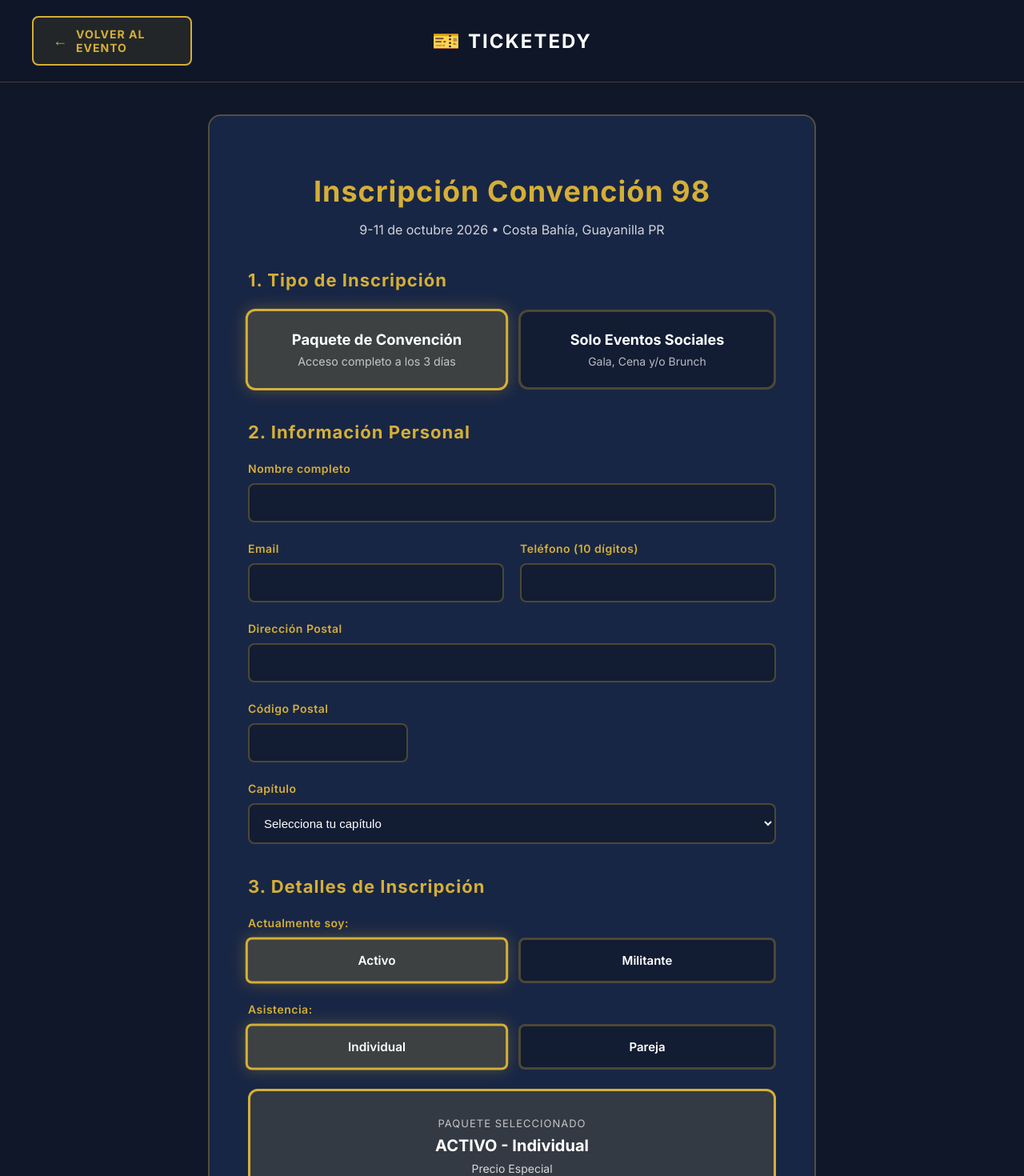
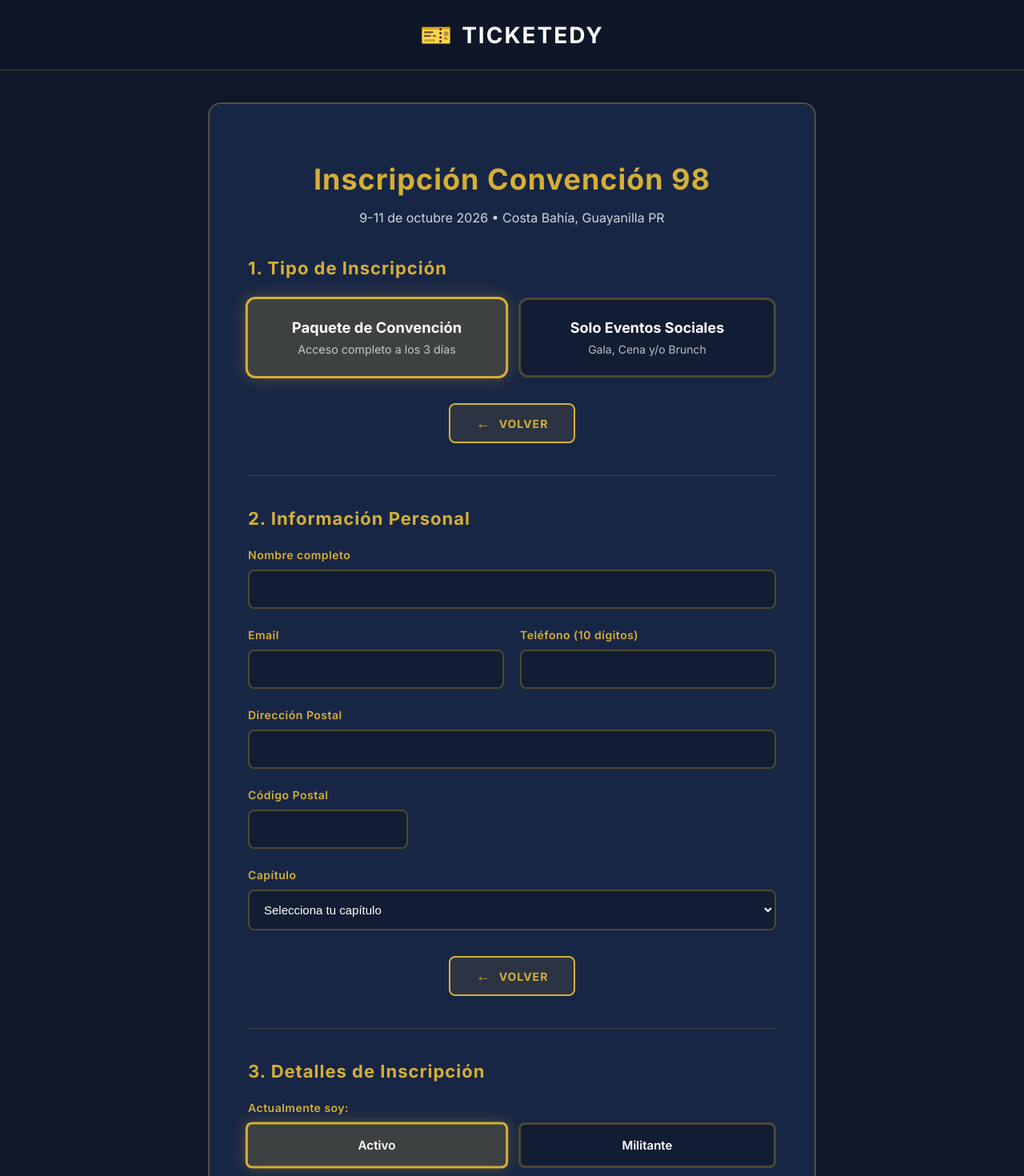
Before and after one commit to zetaactivo1963-create/zeta-tron, a Next.js app: page /compra-convencion in a window 1280 px wide. Shown: the top 1470 px of the page at 80% size. Built offline with nearby package versions, Linux system fonts and the light colour scheme; no server answers.

Commit message:
Refactor header and add back navigation links

```diff
--- a/app/compra-convencion/page.tsx
+++ b/app/compra-convencion/page.tsx
@@ -194,33 +194,10 @@ export default function CompraConvencion() {
 
       {/* HEADER */}
       <header style={header}>
-        <div style={headerLeft}>
-          {step === "form" && (
-            <Link href="/events/sigma-convention-98" style={backButton}>
-              <span style={backArrow}>←</span>
-              <span>VOLVER AL EVENTO</span>
-            </Link>
-          )}
-          {step === "review" && (
-            <button onClick={() => setStep("form")} style={backButton}>
-              <span style={backArrow}>←</span>
-              <span>VOLVER A EDITAR</span>
-            </button>
-          )}
-          {step === "payment" && (
-            <button onClick={() => setStep("review")} style={backButton}>
-              <span style={backArrow}>←</span>
-              <span>VOLVER A REVISAR</span>
-            </button>
-          )}
-        </div>
-
         <Link href="/" style={logoLink}>
           <span style={logoIcon}>🎫</span>
           <span style={logoText}>TICKETEDY</span>
         </Link>
-
-        <div style={{width: 200}}></div>
       </header>
 
       {/* DONE */}
@@ -305,6 +282,13 @@ export default function CompraConvencion() {
                     <div style={optionTitle}>Solo Eventos Sociales</div>
                     <div style={optionDesc}>Gala, Cena y/o Brunch</div>
                   </div>
+                </div>
+
+                <div style={backButtonContainer}>
+                  <Link href="/events/sigma-convention-98" style={backButton}>
+                    <span style={backArrow}>←</span>
+                    <span>VOLVER</span>
+                  </Link>
                 </div>
               </div>
 
@@ -395,6 +379,13 @@ export default function CompraConvencion() {
                     <option value="Tau Columbia Boriquen">Tau Columbia Boriquen</option>
                     <option value="Pasivo">Pasivo</option>
                   </select>
+                </div>
+
+                <div style={backButtonContainer}>
+                  <Link href="/events/sigma-convention-98" style={backButton}>
+                    <span style={backArrow}>←</span>
+                    <span>VOLVER</span>
+                  </Link>
                 </div>
               </div>
 
@@ -519,6 +510,13 @@ export default function CompraConvencion() {
                     </div>
                   </div>
                 </div>
+
+                <div style={backButtonContainer}>
+                  <Link href="/events/sigma-convention-98" style={backButton}>
+                    <span style={backArrow}>←</span>
+                    <span>VOLVER</span>
+                  </Link>
+                </div>
               </div>
 
               {/* TOTAL */}
@@ -630,6 +628,13 @@ export default function CompraConvencion() {
             <button style={primaryButton} onClick={() => setStep("payment")}>
               CONTINUAR AL PAGO
             </button>
+
+            <div style={backButtonContainer}>
+              <button onClick={() => setStep("form")} style={backButton}>
+                <span style={backArrow}>←</span>
+                <span>VOLVER</span>
+              </button>
+            </div>
           </div>
         </div>
       )}
@@ -726,6 +731,13 @@ export default function CompraConvencion() {
                 </div>
               )}
             </div>
+
+            <div style={backButtonContainer}>
+              <button onClick={() => setStep("review")} style={backButton}>
+                <span style={backArrow}>←</span>
+                <span>VOLVER</span>
+              </button>
+            </div>
           </div>
         </div>
       )}
@@ -754,14 +766,14 @@ const animationCSS = `
 const main: React.CSSProperties = {
   minHeight: "100vh",
   background: "#0f1729",
-  padding: "0 0 60px 0",
+  paddingBottom: 60,
 };
 
 const header: React.CSSProperties = {
   display: "flex",
-  justifyContent: "space-between",
+  justifyContent: "center",
   alignItems: "center",
-  padding: "20px 40px",
+  padding: "24px 40px",
   background: "rgba(15,23,41,0.95)",
   borderBottom: "1px solid rgba(212,175,55,0.3)",
   backdropFilter: "blur(10px)",
@@ -770,33 +782,35 @@ const header: React.CSSProperties = {
   zIndex: 100,
 };
 
-const headerLeft: React.CSSProperties = {
-  width: 200,
-};
-
 const logoLink: React.CSSProperties = {
   display: "flex",
   alignItems: "center",
-  gap: 10,
+  gap: 12,
   textDecoration: "none",
   color: "#fff",
 };
 
 const logoIcon: React.CSSProperties = {
-  fontSize: 28,
+  fontSize: 32,
 };
 
 const logoText: React.CSSProperties = {
-  fontSize: 24,
+  fontSize: 28,
   fontWeight: 700,
   letterSpacing: 2,
+};
+
+const backButtonContainer: React.CSSProperties = {
+  display: "flex",
+  justifyContent: "center",
+  marginTop: 32,
 };
 
 const backButton: React.CSSProperties = {
   display: "inline-flex",
   alignItems: "center",
   gap: 10,
-  padding: "12px 24px",
+  padding: "12px 32px",
   background: "rgba(212,175,55,0.1)",
   border: "2px solid #d4af37",
   borderRadius: 8,
@@ -847,6 +861,8 @@ const formSubtitle: React.CSSProperties = {
 
 const section: React.CSSProperties = {
   marginBottom: 40,
+  paddingBottom: 40,
+  borderBottom: "1px solid rgba(212,175,55,0.2)",
 };
 
 const sectionTitle: React.CSSProperties = {
```
